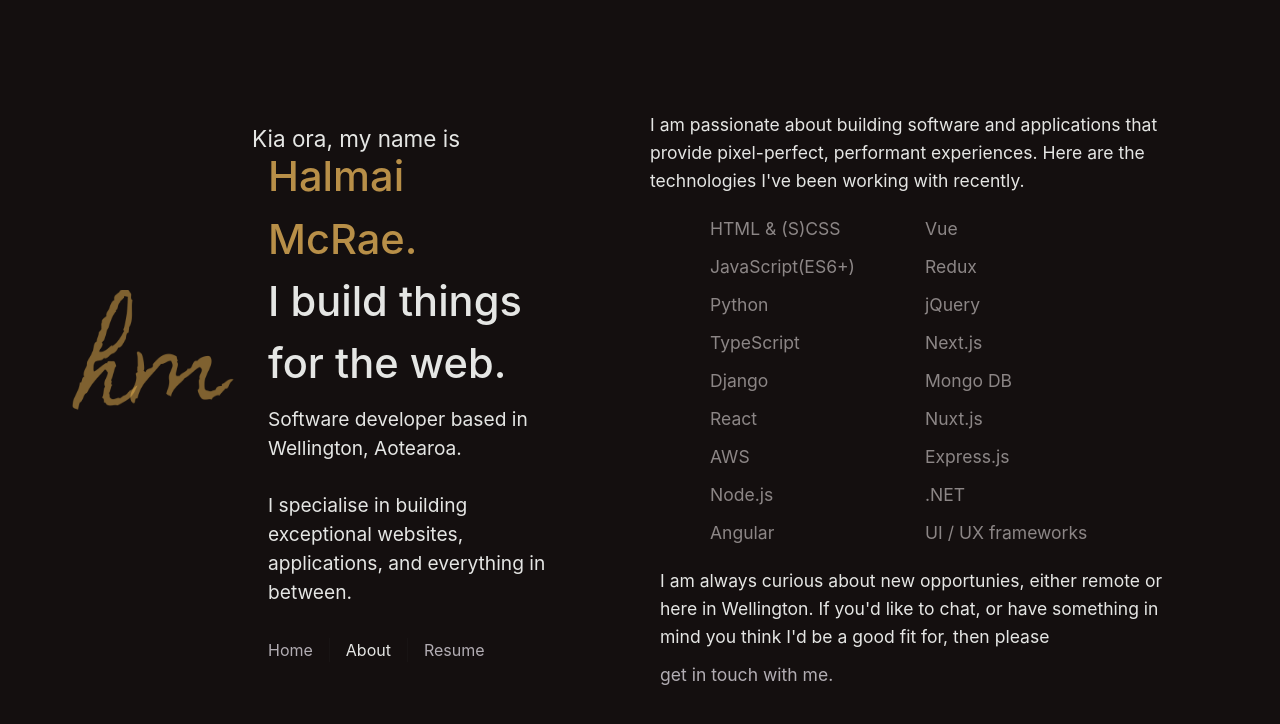
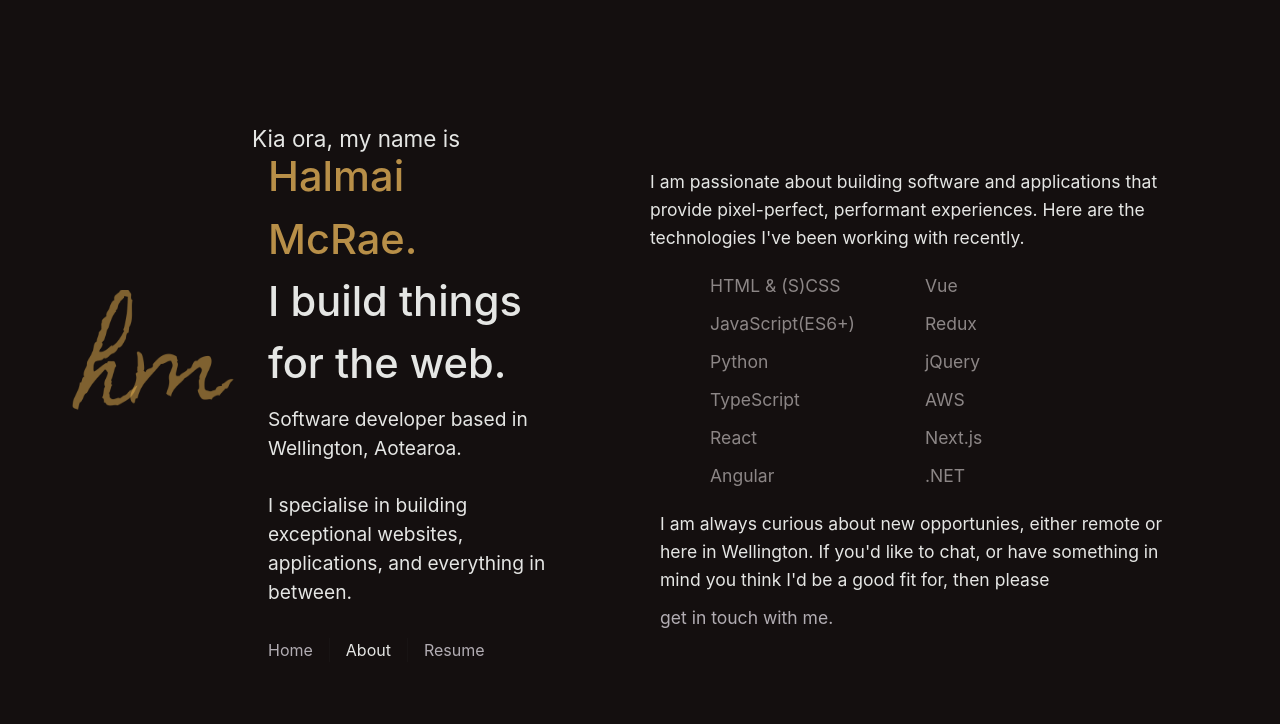
Before and after one commit to halmai-mcrae/halmai-vue-portfolio, a Vue app: page /about in a window 1280 px wide. Shown: the top 724 px of the page. Built offline with nearby package versions, Linux system fonts and the light colour scheme.

Commit message:
Update tech

```diff
--- a/src/views/AboutView.vue
+++ b/src/views/AboutView.vue
@@ -10,22 +10,16 @@
         <li>JavaScript(ES6+)</li>
         <li>Python</li>
         <li>TypeScript</li>
-        <li>Django</li>
         <li>React</li>
-        <li>AWS</li>
-        <li>Node.js</li>
         <li>Angular</li>
       </ul>
       <ul>
         <li>Vue</li>
         <li>Redux</li>
         <li>jQuery</li>
+        <li>AWS</li>
         <li>Next.js</li>
-        <li>Mongo DB</li>
-        <li>Nuxt.js</li>
-        <li>Express.js</li>
         <li>.NET</li>
-        <li>UI / UX frameworks</li>
       </ul>
     <div class="about">
       I am always curious about new opportunies, either remote or here in Wellington.
```
